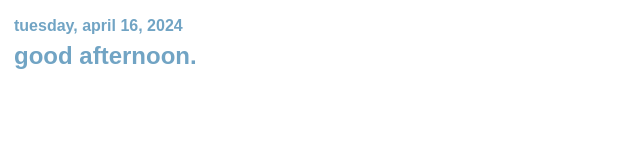
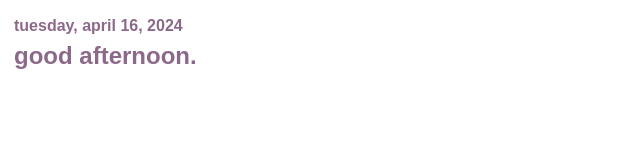
Before and after one commit to waughian/notion, a plain HTML site: page index.html in a window 1280 px wide. Shown: the whole page, without its empty margins (0-640 px from the left). Drawn offline with Linux system fonts and the light colour scheme.

Commit message:
Update index.html

```diff
--- a/index.html
+++ b/index.html
@@ -6,7 +6,7 @@
         display: flex;
         font-family: sans-serif;
         font-size: 18pt;
-        color: #71a4c4;
+        color: #8c698a;
         padding: 5px;
         border: 1px solid #ffffff;
         justify-content: left;
```
